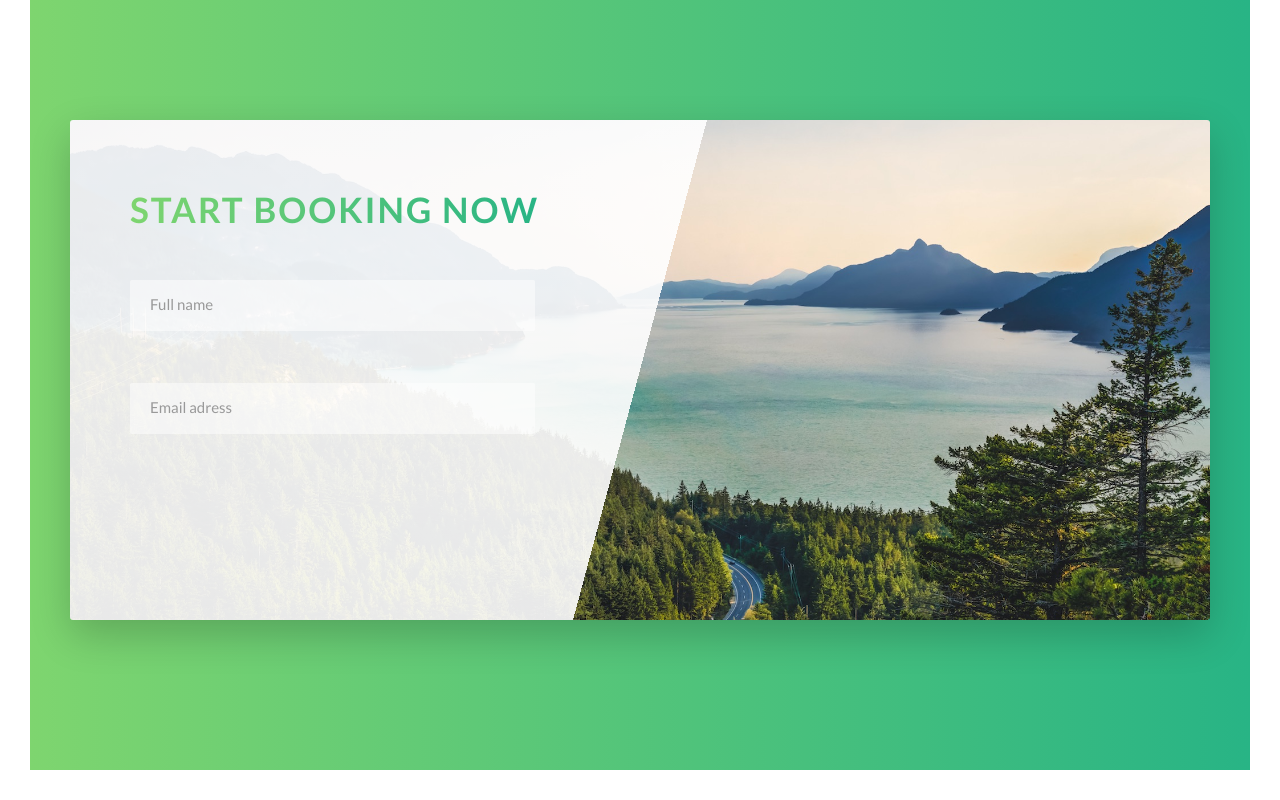
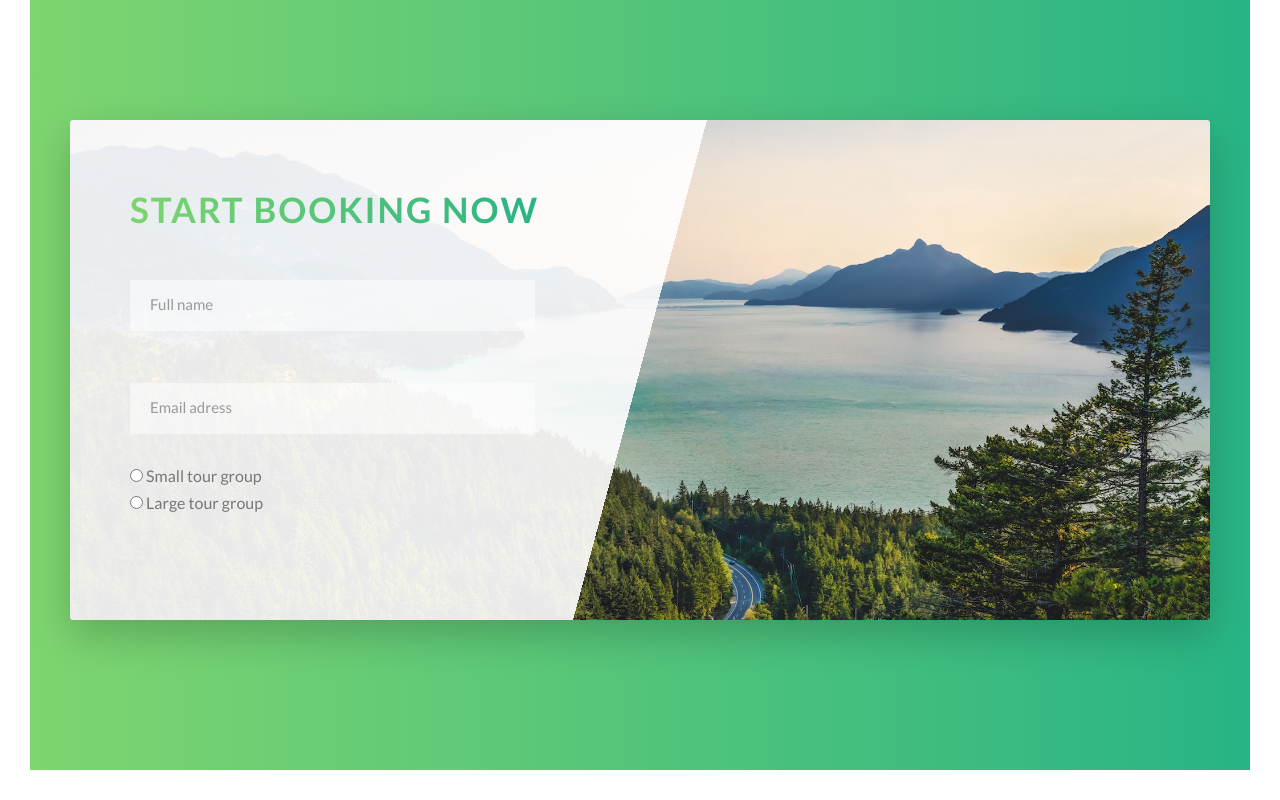
Before and after one commit to Hakan-Asmaoglu/Natours, a website: page index.html in a window 1280 px wide. Shown: the part 4499-5299 px from the top of the page. Drawn offline with Linux system fonts and the light colour scheme.

Commit message:
Form buttons html sturcture

```diff
--- a/index.html
+++ b/index.html
@@ -346,6 +346,34 @@
                   required
                 />
                 <label for="email" class="form__label">Email adress</label>
+
+                <div class="form__group">
+                  <div class="form__radio-group">
+                    <input
+                      type="radio"
+                      class="form__radio-input"
+                      id="small"
+                      name="size"
+                    />
+                    <label for="small" class="form__radio-label">
+                      <span class="form__radio-button"></span>
+                      Small tour group
+                    </label>
+                  </div>
+
+                  <div class="form__radio-group">
+                    <input
+                      type="radio"
+                      class="form__radio-input"
+                      id="large"
+                      name="size"
+                    />
+                    <label for="large" class="form__radio-label">
+                      <span class="form__radio-button"></span>
+                      Large tour group
+                    </label>
+                  </div>
+                </div>
               </div>
             </form>
           </div>
```
